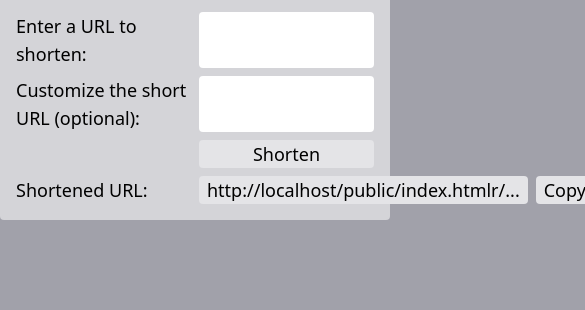
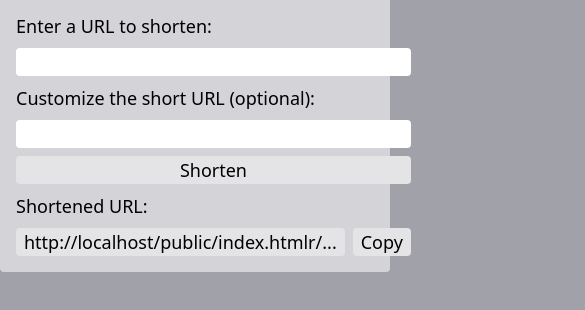
Before and after one commit to caidanw/mURL, a website: page public/index.html in a window 390 px wide. Shown: the part 72-382 px from the top of the page, 585 px wide, since content can reach past the window. Drawn offline with Linux system fonts and the light colour scheme.

Commit message:
Add ability to use single column grid for small screens

```diff
--- a/public/index.html
+++ b/public/index.html
@@ -11,7 +11,7 @@
         <h1 class="text-3xl font-semibold">Minimal URL</h1>
       </div>
 
-      <div class="grid grid-cols-2 gap-2">
+      <div class="grid md:grid-cols-2 gap-2">
         <p class="text-lg">Enter a URL to shorten:</p>
         <input type="text" id="urlInput" class="text-lg rounded px-2" />
 
@@ -19,7 +19,7 @@
         <input type="text" id="customInput" class="text-lg rounded px-2" />
 
         <button
-          class="text-lg col-start-2 px-2 bg-zinc-200 rounded outline-2 outline-sky-700 hover:outline"
+          class="text-lg md:col-start-2 px-2 bg-zinc-200 rounded outline-2 outline-sky-700 hover:outline"
           onclick="shorten()"
         >
           Shorten
```
Also changed, not shown: public/output.css.
